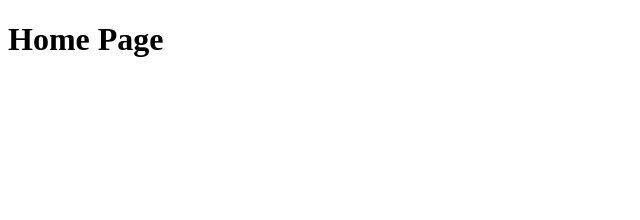
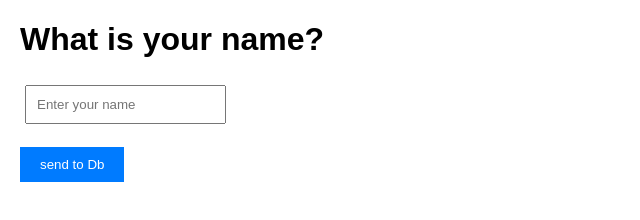
Before and after one commit to ahmedabdrabo1/LearnNode, a website: page learn/view/home.html in a window 1280 px wide. Shown: the whole page, without its empty margins (0-640 px from the left). Drawn offline with Linux system fonts and the light colour scheme.

Commit message:
ConnectDB

```diff
--- a/learn/package.json
+++ b/learn/package.json
@@ -11,6 +11,7 @@
   "license": "ISC",
   "type": "commonjs",
   "dependencies": {
-    "express": "^5.2.1"
+    "express": "^5.2.1",
+    "mongoose": "^9.7.2"
   }
 }
--- a/learn/view/home.html
+++ b/learn/view/home.html
@@ -4,8 +4,30 @@
   <meta charset="UTF-8">
   <meta name="viewport" content="width=device-width, initial-scale=1.0">
   <title>Document</title>
+  <style>
+    body {
+      font-family: Arial, sans-serif;
+      margin: 20px;
+    }
+    input[type="text"] {
+      padding: 10px;
+      margin: 5px;
+    }
+    button {
+      padding: 10px 20px;
+      background-color: #007bff;
+      color: white;
+      border: none;
+      cursor: pointer;
+    }
+  </style>
 </head>
 <body>
-  <h1>Home Page</h1>
+  <h1>What is your name?</h1>
+
+  <input type="text" placeholder="Enter your name">
+  <br>
+  <br>
+  <button>send to Db</button>
 </body>
 </html>
```
Also changed, not shown: learn/index.js (+23 -6 lines), 2 other files.
